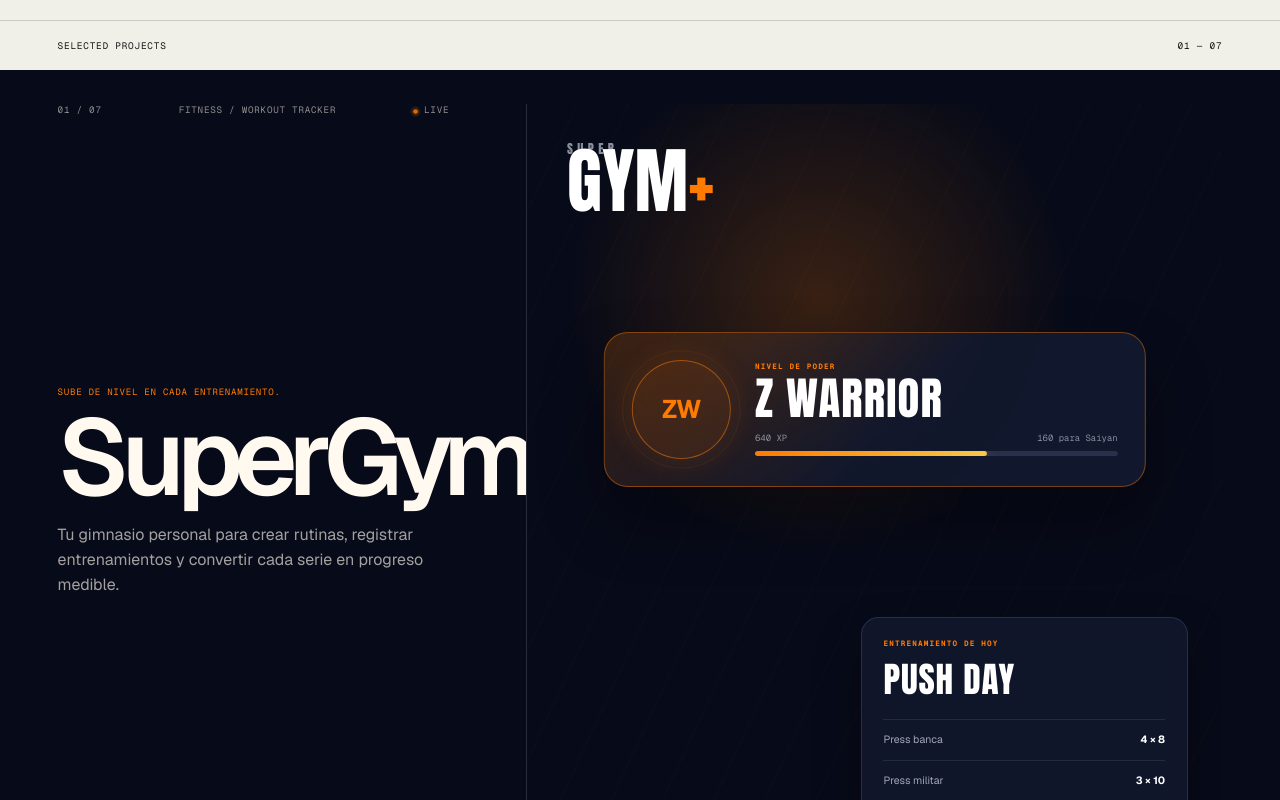
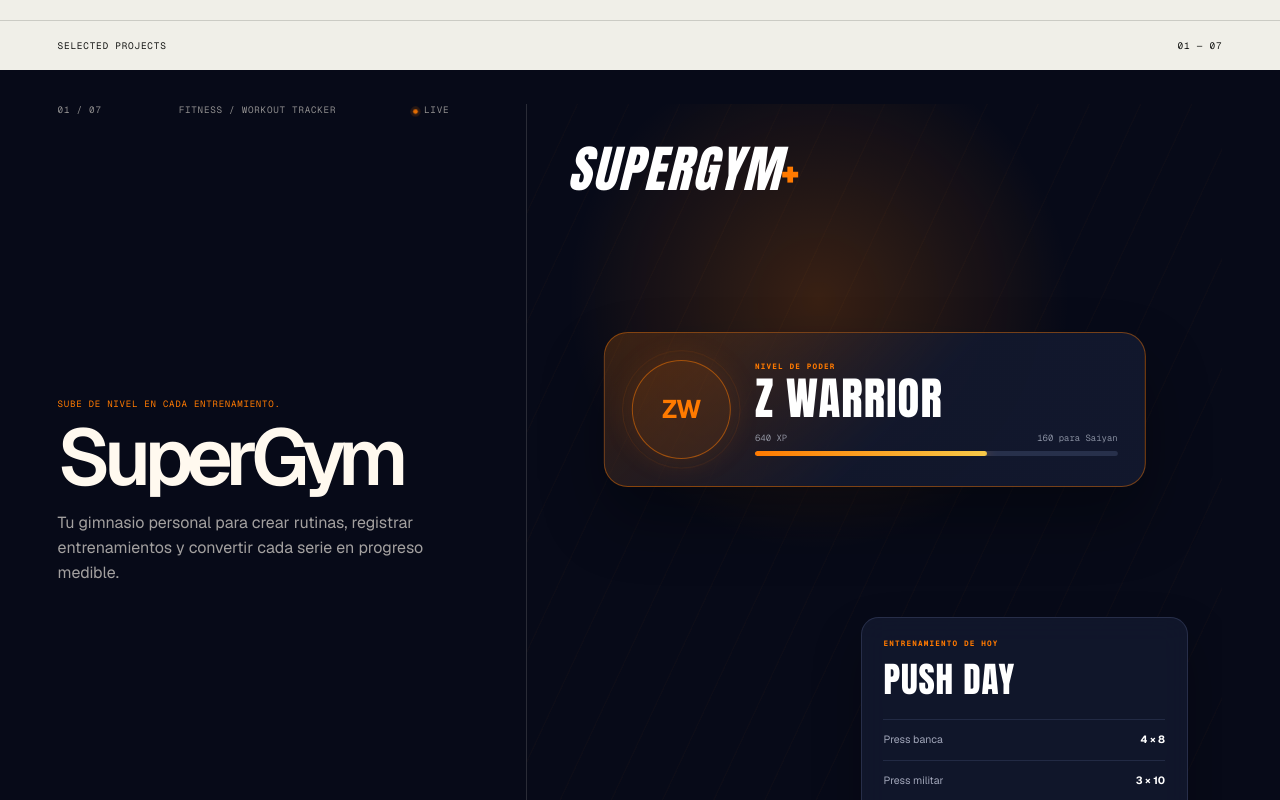
Before and after one commit to robertoarroyo89/MyLinktreePersonal, a Next.js app: page / in a window 1280 px wide. Shown: the part 780-1580 px from the top of the page. Built offline with nearby package versions, Linux system fonts and the light colour scheme; no server answers.

Commit message:
Fix SuperGym project typography

```diff
--- a/src/app/globals.css
+++ b/src/app/globals.css
@@ -53,6 +53,7 @@ button, a { -webkit-tap-highlight-color: transparent; }
 .project-statement, .project-subtitle { margin: 0 0 0.7rem; font-size: 0.57rem; color: var(--project-accent); }
 .tone-light .project-statement, .tone-light .project-subtitle { color: color-mix(in srgb, var(--project-accent) 84%, #1c211d); }
 .project-copy h2 { margin: 0; font-size: clamp(4.15rem, 20vw, 8.5rem); font-weight: 560; line-height: 0.86; letter-spacing: -0.078em; }
+.project-supergym .project-copy h2 { font-size: clamp(3.6rem, 16vw, 6.8rem); letter-spacing: -0.085em; }
 .project-description { max-width: 28rem; margin: 1.25rem 0 0; font-size: 0.92rem; line-height: 1.54; color: rgba(255, 249, 239, 0.63); }
 .tone-light .project-description { color: rgba(28, 33, 29, 0.66); }
 .project-link { min-height: 3.35rem; padding: 0 0.95rem; display: flex; align-items: center; justify-content: space-between; border: 1px solid rgba(255, 249, 239, 0.25); font-size: 0.76rem; font-weight: 620; transition: background 260ms ease, color 260ms ease, border-color 260ms ease, transform 180ms ease; }
@@ -71,9 +72,8 @@ button, a { -webkit-tap-highlight-color: transparent; }
 /* SuperGym+ */
 .supergym-scene { isolation: isolate; color: #fff; background: #070a18; }
 .gym-glow { position: absolute; z-index: -1; inset: 0; background: radial-gradient(circle at 42% 24%, rgba(255,122,0,.2), transparent 34%), repeating-linear-gradient(115deg, transparent 0 2.8rem, rgba(255,122,0,.025) 2.85rem 2.9rem); }
-.gym-brand { position: absolute; top: 1.5rem; left: 1.2rem; display: flex; flex-direction: column; font-family: Impact, Haettenschweiler, "Arial Narrow Bold", sans-serif; line-height: .76; letter-spacing: .015em; }
-.gym-brand span { font-size: .62rem; letter-spacing: .34em; color: rgba(232,238,255,.58); }
-.gym-brand strong { font-size: 2.5rem; font-weight: 700; }
+.gym-brand { position: absolute; top: 1.5rem; left: 1.2rem; font-family: Impact, Haettenschweiler, "Arial Narrow Bold", sans-serif; line-height: 1; letter-spacing: .015em; }
+.gym-brand strong { font-size: 2rem; font-weight: 700; letter-spacing: .035em; font-style: italic; }
 .gym-brand em { color: #ff7a00; font-style: normal; }
 .gym-power-card { position: absolute; z-index: 2; top: 24%; left: 50%; width: min(88%, 25rem); padding: 1.15rem; display: flex; align-items: center; gap: 1rem; border: 1px solid rgba(255,122,0,.42); border-radius: 1.25rem; background: linear-gradient(135deg, rgba(255,122,0,.18), rgba(18,24,45,.96) 55%); box-shadow: 0 2rem 4rem rgba(0,0,0,.32); transform: translateX(-50%); }
 .gym-power-mark { position: relative; width: 4.3rem; aspect-ratio: 1; display: grid; flex: 0 0 auto; place-items: center; border: 1px solid rgba(255,122,0,.5); border-radius: 50%; color: #ff7a00; background: rgba(255,122,0,.1); box-shadow: 0 0 2rem rgba(255,122,0,.14); }
@@ -240,13 +240,13 @@ button, a { -webkit-tap-highlight-color: transparent; }
   .project-card:nth-child(even) .visual-wrap { grid-column: 1; }
   .project-meta { font-size: .58rem; }
   .project-copy h2 { font-size: clamp(5.3rem, 8.4vw, 8.7rem); }
+  .project-supergym .project-copy h2 { font-size: clamp(4.25rem, 6.2vw, 6.7rem); }
   .project-link { max-width: 23rem; }
   .visual-scene { min-height: 44rem; border-top: 0; border-left: 1px solid rgba(255,249,239,.14); }
   .tone-light .visual-scene { border-left-color: rgba(28,33,29,.14); }
   .project-card:nth-child(even) .visual-scene { border-left: 0; border-right: 1px solid currentColor; border-right-color: color-mix(in srgb, currentColor 14%, transparent); }
   .gym-brand { top: 2.5rem; left: 2.5rem; }
-  .gym-brand strong { font-size: 4.5rem; }
-  .gym-brand span { font-size: .8rem; }
+  .gym-brand strong { font-size: 3.15rem; }
   .gym-power-card { top: 28%; width: min(78%, 35rem); padding: 1.7rem; gap: 1.5rem; border-radius: 1.5rem; }
   .gym-power-mark { width: 6.2rem; }
   .gym-power-mark b { font-size: 1.6rem; }
--- a/src/components/projects/ProjectVisual.tsx
+++ b/src/components/projects/ProjectVisual.tsx
@@ -4,7 +4,7 @@ import type { ProjectVisual as ProjectVisualName } from "@/types/project";
 function SuperGymVisual() {
   return <div className="visual-scene supergym-scene" aria-hidden="true">
     <div className="gym-glow" />
-    <div className="gym-brand"><span>SUPER</span><strong>GYM<em>+</em></strong></div>
+    <div className="gym-brand"><strong>SUPERGYM<em>+</em></strong></div>
     <div className="gym-power-card">
       <div className="gym-power-mark"><i /><b>ZW</b></div>
       <div className="gym-power-copy">
--- a/src/data/projects.ts
+++ b/src/data/projects.ts
@@ -1,7 +1,7 @@
 import type { Project } from "@/types/project";
 
 export const projects: readonly Project[] = [
-  { id: "supergym", index: "01", name: "SuperGym+", description: "Tu gimnasio personal para crear rutinas, registrar entrenamientos y convertir cada serie en progreso medible.", statement: "Sube de nivel en cada entrenamiento.", url: "https://supergymplus.vercel.app/", category: "Fitness / Workout Tracker", status: "live", accent: "#ff7a00", surface: "#070a18", tone: "dark", visual: "supergym", cta: "Abrir SuperGym+", year: 2026, featured: true },
+  { id: "supergym", index: "01", name: "SuperGym", description: "Tu gimnasio personal para crear rutinas, registrar entrenamientos y convertir cada serie en progreso medible.", statement: "Sube de nivel en cada entrenamiento.", url: "https://supergymplus.vercel.app/", category: "Fitness / Workout Tracker", status: "live", accent: "#ff7a00", surface: "#070a18", tone: "dark", visual: "supergym", cta: "Abrir SuperGym", year: 2026, featured: true },
   { id: "habits", index: "02", name: "Hábitos", description: "Una forma amable de construir rutinas saludables, entender tu constancia y seguir sin culpa.", statement: "Cuida de ti, poco a poco.", url: "https://habitos-ruddy.vercel.app/", category: "Wellness / Habit Tracker", status: "live", accent: "#a86546", surface: "#fbf6ea", tone: "light", visual: "habits", cta: "Abrir Hábitos", year: 2026 },
   { id: "weather", index: "03", name: "Atmos", description: "El tiempo explicado con claridad: previsión, lluvia, aire y actividades en una experiencia visual y humana.", url: "https://atmos-steel-five.vercel.app/", category: "Weather / Web App", status: "live", accent: "#e8b7a1", surface: "#222e45", tone: "dark", visual: "weather", cta: "Abrir Atmos", year: 2026 },
   { id: "azahar", index: "04", name: "Azahar", subtitle: "Organiza tu boda", description: "Una plataforma para organizar invitados, presupuesto, menú, tareas y toda la información de una boda desde un único lugar.", url: "https://azahar-ten.vercel.app/", category: "Wedding Planner", status: "live", accent: "#7f8b69", surface: "#e9e2d5", tone: "light", visual: "azahar", cta: "Abrir Azahar", year: 2026 },
```
